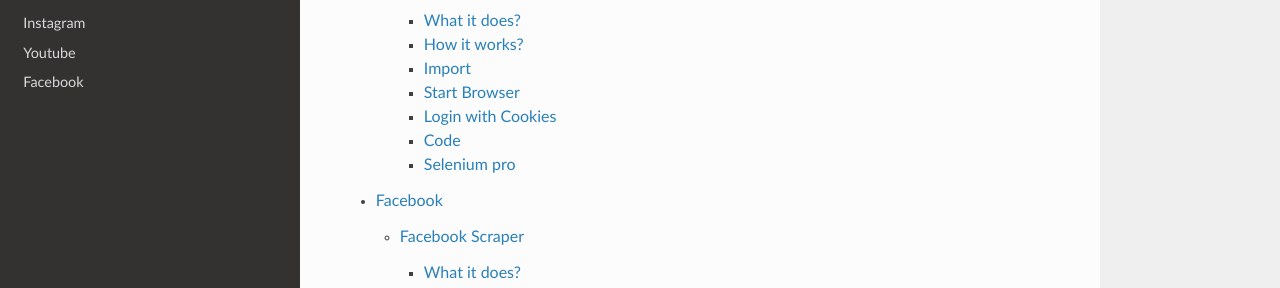
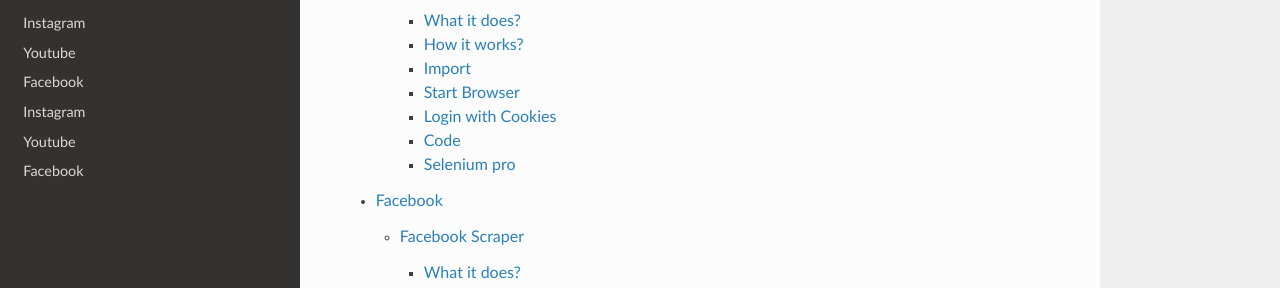
Before and after one commit to datakund/selenium-pro, a Sphinx documentation site: the page built from docs/source/index.rst, in a window 1280 px wide and 1400 px high, scrolled down 396 px. Shown: the part 247-535 px from the top of the window. Built offline with Sphinx 7.4.7 and the Read the Docs theme 2.0.0, drawn with Linux system fonts in a browser that asks for light colours; some of the changed text lies outside the part shown.

Commit message:
update index

```diff
--- a/docs/source/index.rst
+++ b/docs/source/index.rst
@@ -17,3 +17,6 @@
    Instagram Email Scraper
    Youtube video comments
    Facebook Scraper
+   Instagram Email Scraper
+   Youtube video comments
+   Facebook Scraper
```
